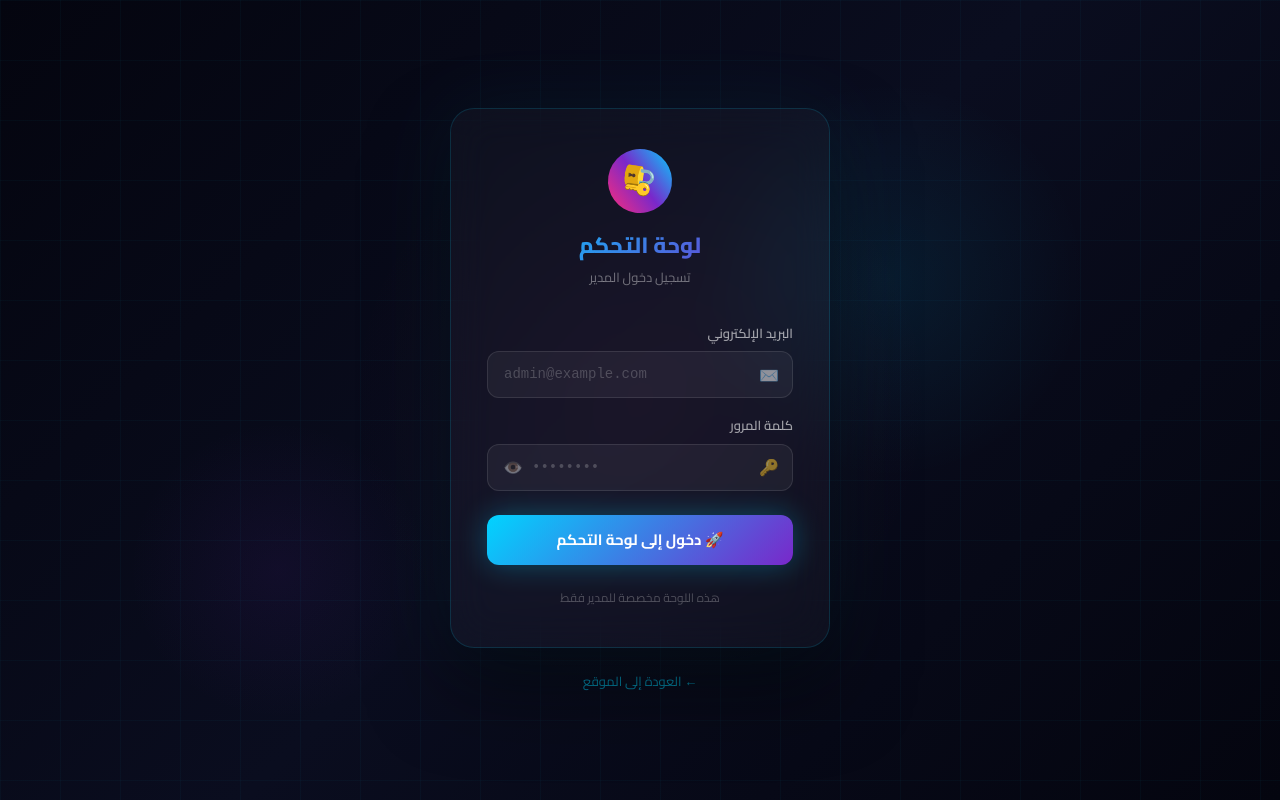
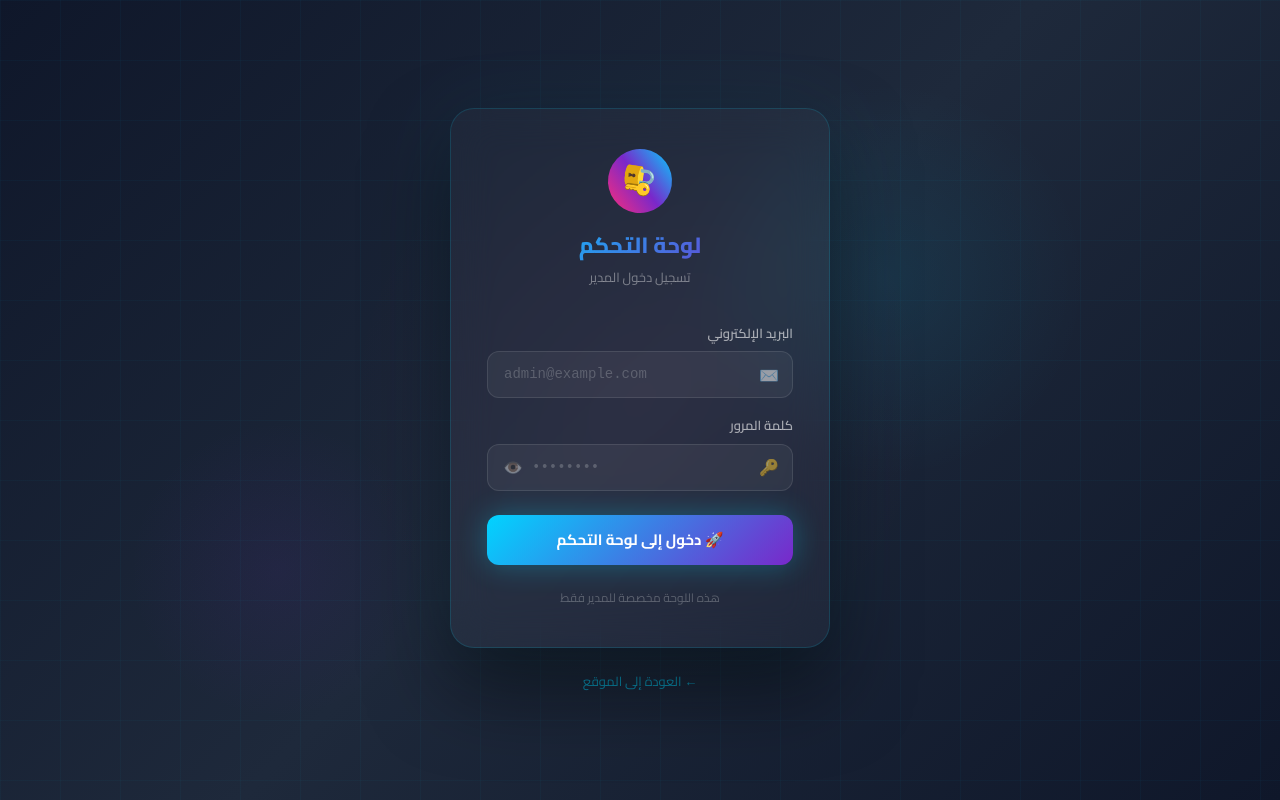
Before and after one commit to jalalasaim2004-ops/-Engineer-Jalal-Mahmoudi-2, a React (Vite) app: page /admin/login in a window 1280 px wide. Built offline with nearby package versions, Linux system fonts and the light colour scheme; no server answers; the HTML template or start-up script is replaced by a standard one.

Commit message:
تحديث الألوان وتعديل الصورة

```diff
--- a/package.json
+++ b/package.json
@@ -7,7 +7,9 @@
     "dev": "vite --host 0.0.0.0",
     "build": "vite build",
     "preview": "vite preview",
-    "format": "oxfmt"
+    "format": "oxfmt",
+    "predeploy": "npm run build",
+    "deploy": "gh-pages -d dist"
   },
   "dependencies": {
     "@react-three/drei": "^10.7.7",
@@ -27,6 +29,7 @@
     "@types/react": "^19.0.0",
     "@types/react-dom": "^19.0.0",
     "@vitejs/plugin-react": "^6.0.0",
+    "gh-pages": "^6.3.0",
     "oxfmt": "^0.2.0",
     "tailwindcss": "^4.0.0",
     "typescript": "^5.7.0",
--- a/src/components/AboutSection.tsx
+++ b/src/components/AboutSection.tsx
@@ -46,7 +46,7 @@ export default function AboutSection() {
                 <img
                   src="/jalal.jpg"
                   alt="جلال المحمودي"
-                  style={{ width: '100%', height: 320, objectFit: 'cover', display: 'block' }}
+                  style={{ width: '100%', height: 'auto', display: 'block', objectFit: 'cover' }}
                 />
                 <div style={{ position: 'absolute', inset: 0, background: 'linear-gradient(to top, rgba(4,5,15,0.85) 0%, rgba(4,5,15,0.1) 60%)' }} />
                 <div className="absolute bottom-0 right-0 left-0 p-5">
--- a/src/components/ProtectedRoute.tsx
+++ b/src/components/ProtectedRoute.tsx
@@ -12,7 +12,8 @@ export default function ProtectedRoute({ children }: { children: React.ReactNode
           display: 'flex',
           alignItems: 'center',
           justifyContent: 'center',
-          background: '#04050f',
+          background: '#0f172a',
+          color: '#fff'
         }}
       >
         <div
--- a/src/index.css
+++ b/src/index.css
@@ -8,9 +8,9 @@
 }
 
 :root {
-  --background: #04050f;
-  --foreground: #e8eaf6;
-  --card: rgba(255,255,255,0.04);
+  --background: #0f172a;
+  --foreground: #f8fafc;
+  --card: rgba(255,255,255,0.03);
   --card-border: rgba(255,255,255,0.08);
   --primary: #00d4ff;
   --secondary: #7928ca;
--- a/src/pages/AdminDashboard.tsx
+++ b/src/pages/AdminDashboard.tsx
@@ -784,7 +784,7 @@ export default function AdminDashboard() {
       dir="rtl"
       style={{
         minHeight: '100vh', display: 'flex',
-        background: 'linear-gradient(135deg, #04050f 0%, #07091a 100%)',
+        background: 'linear-gradient(135deg, #0f172a 0%, #1e293b 100%)',
         fontFamily: "'Cairo', 'Tajawal', sans-serif",
         color: '#fff',
       }}
--- a/src/pages/LoginPage.tsx
+++ b/src/pages/LoginPage.tsx
@@ -35,7 +35,7 @@ export default function LoginPage() {
       dir="rtl"
       style={{
         minHeight: '100vh',
-        background: 'linear-gradient(135deg, #04050f 0%, #0a0d1f 50%, #04050f 100%)',
+        background: 'linear-gradient(135deg, #0f172a 0%, #1e293b 50%, #0f172a 100%)',
         display: 'flex',
         alignItems: 'center',
         justifyContent: 'center',
--- a/vite.config.ts
+++ b/vite.config.ts
@@ -11,7 +11,7 @@ export default defineConfig(({ mode }) => {
   const emitSourcemaps = mode === 'development'
 
   return {
-    base: process.env.FIGMA_PUBLIC_URL ? `${process.env.FIGMA_PUBLIC_URL}/` : '/',
+    base: process.env.FIGMA_PUBLIC_URL ? `${process.env.FIGMA_PUBLIC_URL}/` : '/-Engineer-Jalal-Mahmoudi-2/',
     build: {
       sourcemap: emitSourcemaps ? 'inline' : false,
       minify: !emitSourcemaps,
```
Also changed, not shown: 1 other file (tests, documents, lock files or other folders).
